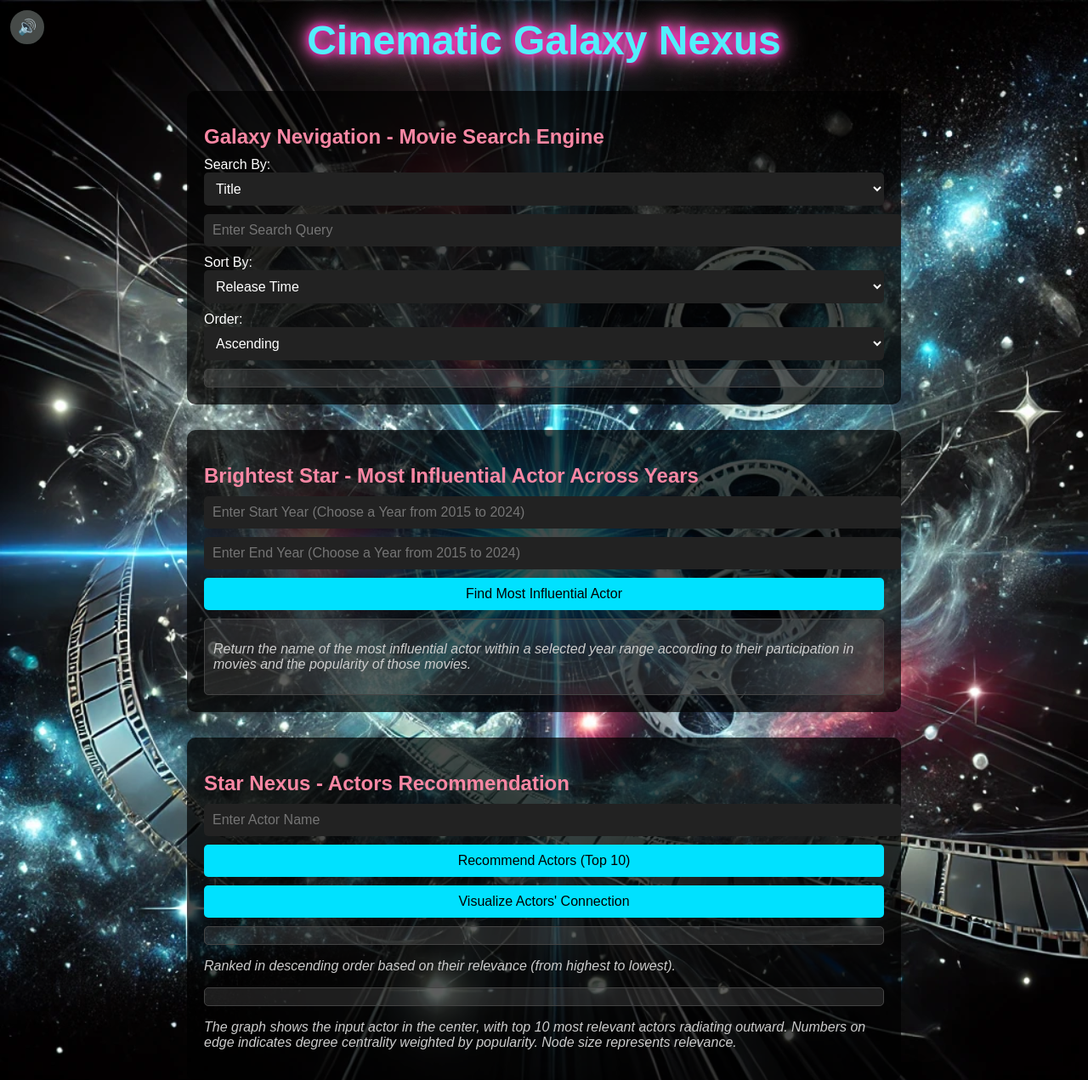
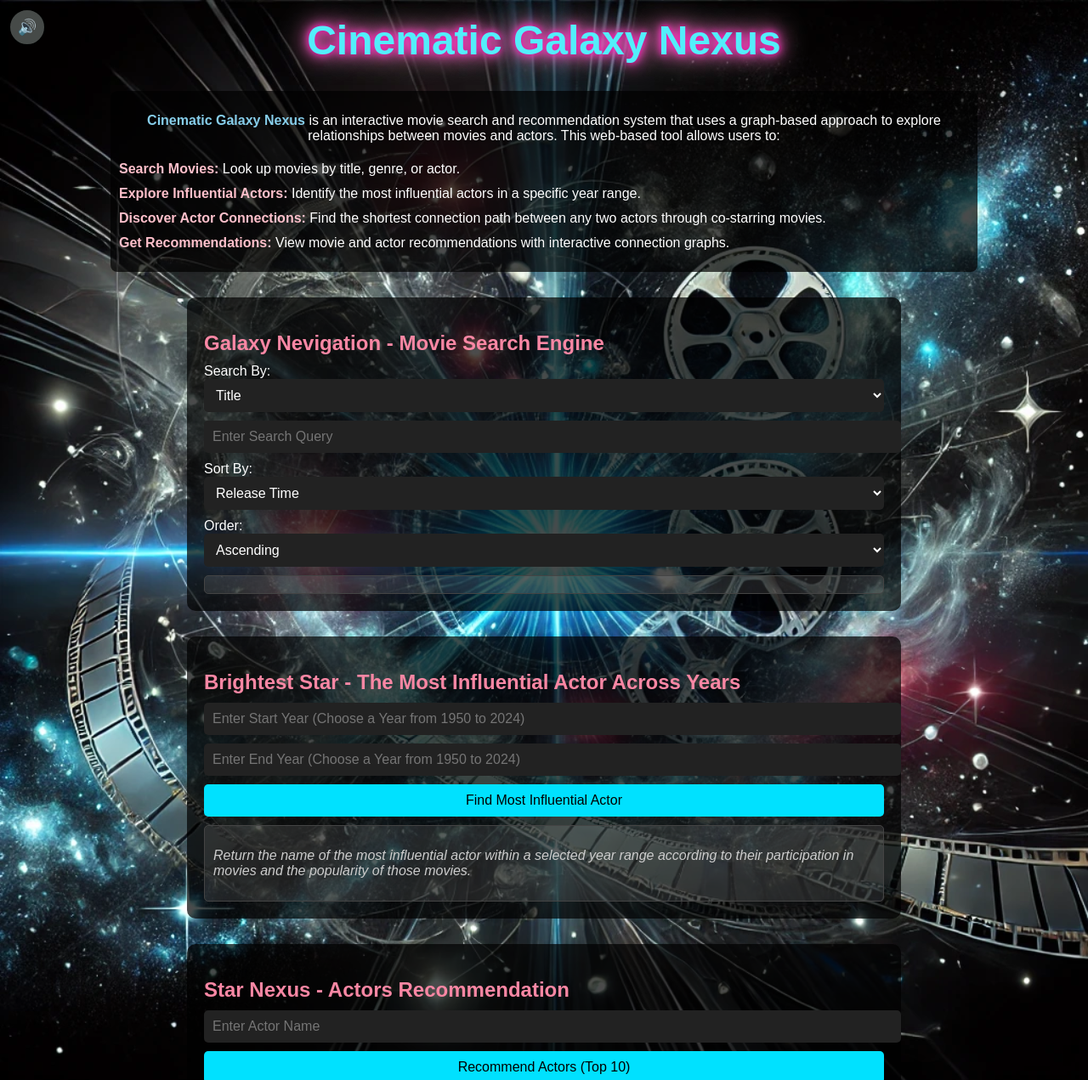
Before and after one commit to yue-wu-1/cinematic-galaxy-nexus, a Flask app: page / in a window 1280 px wide. Shown: the top 1271 px of the page at 85% size. Run offline with Flask 3, Linux system fonts and the light colour scheme; parts of the project's set-up code (start-up, migrations or seed data) failed here and were passed over.

Commit message:
Update index.html

```diff
--- a/templates/index.html
+++ b/templates/index.html
@@ -225,6 +252,18 @@
 <body>
     <h1>Cinematic Galaxy Nexus</h1>
 
+    <div style="max-width: 1000px; margin: 10px auto; padding: 10px; background: rgba(0, 0, 0, 0.7); border-radius: 8px;">
+        <p style="font-size: 1rem; color: white; text-align: center;">
+            <span style="color: skyblue; font-weight: bold;">Cinematic Galaxy Nexus</span> is an interactive movie search and recommendation system that uses a graph-based approach to explore relationships between movies and actors. This web-based tool allows users to:
+        </p>
+        <ul style="list-style-type: none; padding: 0; margin: 10px 0; color: white; font-size: 1rem; line-height: 1.8;">
+            <li><span style="color: pink; font-weight: bold;">Search Movies:</span> Look up movies by title, genre, or actor.</li>
+            <li><span style="color: pink; font-weight: bold;">Explore Influential Actors:</span> Identify the most influential actors in a specific year range.</li>
+            <li><span style="color: pink; font-weight: bold;">Discover Actor Connections:</span> Find the shortest connection path between any two actors through co-starring movies.</li>
+            <li><span style="color: pink; font-weight: bold;">Get Recommendations:</span> View movie and actor recommendations with interactive connection graphs.</li>
+        </ul>
+    </div>
+
     <!-- Go to Top Button -->
     <button id="go-to-top-btn" title="Go to Top">↑</button>
 
@@ -270,11 +309,11 @@
         <div id="search-results" class="results"></div>
     </div>
 
-    <!-- 2. Brightest Star - Most Influential Actor Across Years -->
+    <!-- 2. Brightest Star - The Most Influential Actor Across Years -->
     <div class="section">
-        <h2>Brightest Star - Most Influential Actor Across Years</h2>
-        <input type="number" id="start_year" placeholder="Enter Start Year (Choose a Year from 2015 to 2024)" min="2015" max="2024" />
-        <input type="number" id="end_year" placeholder="Enter End Year (Choose a Year from 2015 to 2024)" min="2015" max="2024" />
+        <h2>Brightest Star - The Most Influential Actor Across Years</h2>
+        <input type="number" id="start_year" placeholder="Enter Start Year (Choose a Year from 1950 to 2024)" min="1950" max="2024" />
+        <input type="number" id="end_year" placeholder="Enter End Year (Choose a Year from 1950 to 2024)" min="1950" max="2024" />
         <button onclick="findInfluentialActors()">Find Most Influential Actor</button>
         <div id="influential-results" class="results">
             <p class="placeholder-text">
@@ -310,9 +349,9 @@
         <div id="shortest-actor-connection-results" class="results">
             <p class="placeholder-text">
                 <strong>Output Example:</strong> <br><br>
-                <strong>Starry Connection:</strong> <br>
+                <strong>Starry Connection:</strong> <br><br>
                 Scarlett Johansson → Ashley Johnson → Jessica Chastain <br><br>
-                <strong>Cosmic Voyage:</strong> <br>
+                <strong>Cosmic Voyage:</strong> <br><br>
                 Scarlett Johansson and Ashley Johnson both act in movies: The Avengers <br><br>
                 Ashley Johnson and Jessica Chastain both act in movies: The Help.
             </p>
@@ -442,7 +481,7 @@
             if (data.success) {
                 // Create a paragraph element to hold the result
                 const p = document.createElement("p");
-                p.textContent = `Most Influential Actor ${periodText}: `;
+                p.textContent = `The Most Influential Actor ${periodText}: `;
 
                 // Create a clickable span for the actor name
                 const actorSpan = document.createElement("span");
```
Also changed, not shown: other parts of templates/index.html (+27 -0 lines).
